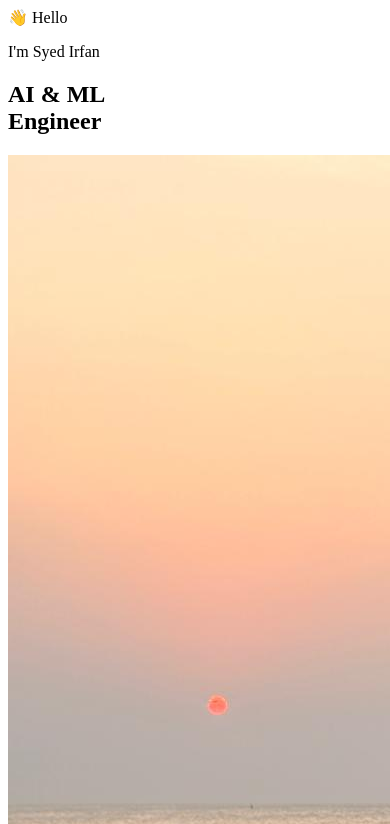
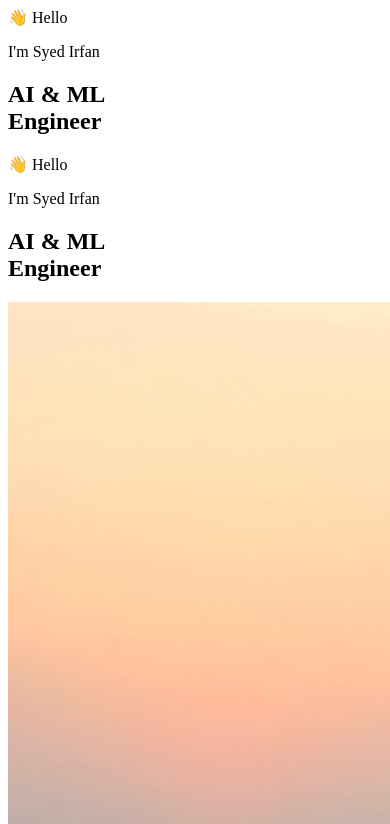
Before and after one commit to IrfanM-7/Portfoliox, a React (Vite) app: page / in a window 390 px wide. Shown: the top 824 px of the page. Built offline with nearby package versions, Linux system fonts and the light colour scheme; the HTML template or start-up script is replaced by a standard one; a web font is replaced by a local one.

Commit message:
feat: implement responsive inline section headers for mobile view

```diff
--- a/src/App.tsx
+++ b/src/App.tsx
@@ -386,6 +386,11 @@ const App: React.FC = () => {
       <div className="right-scroll" ref={rightScrollRef}>
         <main className="right-panel">
           <section id="home" data-section className="section hero-section">
+            <div className="mobile-section-header">
+              <span className="left-greeting">👋 Hello</span>
+              <p className="left-small-italic">I'm Syed Irfan</p>
+              <h1 className="left-name-large">AI & ML<br />Engineer</h1>
+            </div>
             <div className="section-wrapper hero-wrapper">
               <div className="hero-layout">
                 <div className="hero-left">
@@ -422,6 +427,10 @@ const App: React.FC = () => {
           </section>
 
           <section id="education" data-section className="section education-section">
+            <div className="mobile-section-header">
+              <span className="left-small-italic">Education</span>
+              <h1 className="left-name-large">My Academic<br />Journey</h1>
+            </div>
             <div className="section-wrapper">
               <h2 className="section-title">Education</h2>
               <div className="education-cards">
@@ -447,6 +456,10 @@ const App: React.FC = () => {
           </section>
 
           <section id="services" data-section className="section services-section">
+            <div className="mobile-section-header">
+              <span className="left-small-italic">My Services</span>
+              <h1 className="left-name-large">What I do for<br />you</h1>
+            </div>
             <div className="section-wrapper">
               <div className="services-list">
                 <div className="service-row">
@@ -496,6 +509,10 @@ const App: React.FC = () => {
           </section>
 
           <section id="skills" data-section className="section skills-section">
+            <div className="mobile-section-header">
+              <span className="left-small-italic">Skills</span>
+              <h1 className="left-name-large">What I bring<br />to the table</h1>
+            </div>
             <div className="section-wrapper">
               <div className="skills-tabs">
                 {[
@@ -529,6 +546,10 @@ const App: React.FC = () => {
           </section>
 
           <section id="projects" data-section className="section projects-section">
+            <div className="mobile-section-header">
+              <span className="left-small-italic">Projects</span>
+              <h1 className="left-name-large">My Creative<br />Works</h1>
+            </div>
             <div className="section-wrapper">
               <h2 className="section-title">Projects</h2>
               <div className="projects-grid">
@@ -568,6 +589,10 @@ const App: React.FC = () => {
           </section>
 
           <section id="contact" data-section className="section contact-section">
+            <div className="mobile-section-header">
+              <span className="left-small-italic">Contact Me</span>
+              <h1 className="left-name-large">Let's Start A<br />New Project</h1>
+            </div>
             <div className="section-wrapper">
               <h2 className="section-title">Contact</h2>
               <div className="contact-layout">
--- a/src/styles.css
+++ b/src/styles.css
@@ -65,6 +65,10 @@ body {
 .left-panel-content {
   width: 100%;
   max-width: 380px;
+}
+
+.mobile-section-header {
+  display: none;
 }
 
 /* RIGHT SCROLLABLE PANEL */
@@ -981,18 +985,30 @@ body {
   }
 
   .left-panel {
-    position: relative;
-    width: 100% !important;
-    height: auto !important;
-    min-height: 280px;
-    padding: 60px 24px !important;
-    border-right: none;
-    border-bottom: 1px solid rgba(255, 255, 255, 0.05);
+    display: none !important;
   }
 
-  .left-panel-content {
-    max-width: 100%;
-    text-align: left;
+  .mobile-section-header {
+    display: block;
+    width: 100%;
+    background: linear-gradient(180deg, var(--primary-dark-navy) 0%, var(--deep-navy) 100%);
+    padding: 60px 24px;
+    border-bottom: 1px solid rgba(255, 255, 255, 0.05);
+    color: var(--white);
+  }
+
+  .mobile-section-header .left-greeting {
+    font-size: 28px;
+    margin-bottom: 12px;
+  }
+
+  .mobile-section-header .left-small-italic {
+    font-size: 20px;
+    margin-bottom: 16px;
+  }
+
+  .mobile-section-header .left-name-large {
+    font-size: 36px;
   }
 
   .right-scroll {
@@ -1003,8 +1019,15 @@ body {
   }
 
   .section {
+    padding: 0;
+    min-height: auto;
+    display: flex;
+    flex-direction: column;
+    align-items: stretch;
+  }
+
+  .section-wrapper {
     padding: 60px 24px;
-    min-height: auto;
   }
 
   .section-title {
@@ -1124,7 +1147,11 @@ body {
   }
 
   .section {
-    padding: 50px 16px;
+    padding: 0;
+  }
+
+  .section-wrapper {
+    padding: 40px 16px;
   }
 
   .image-wrapper {
```
